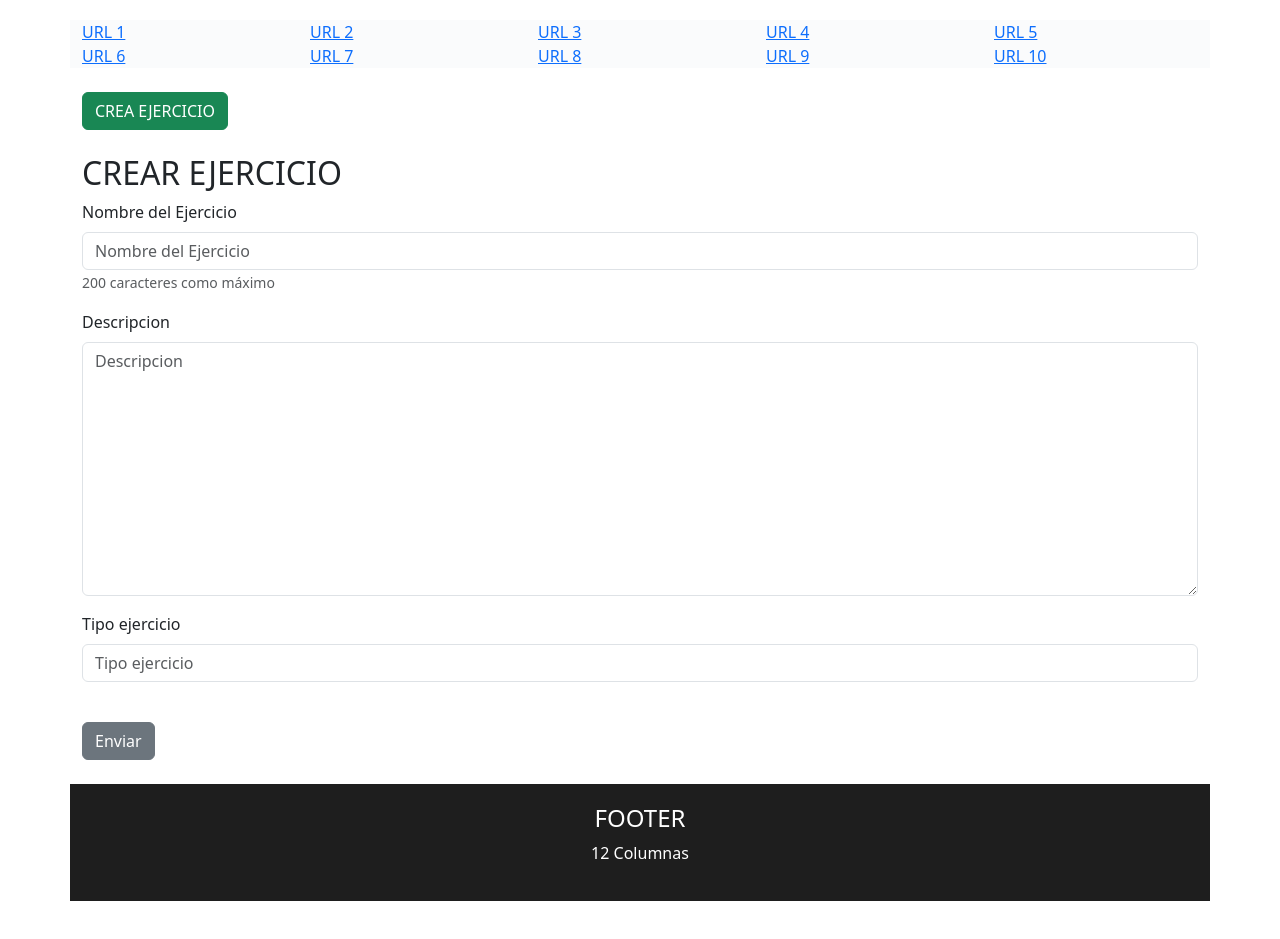
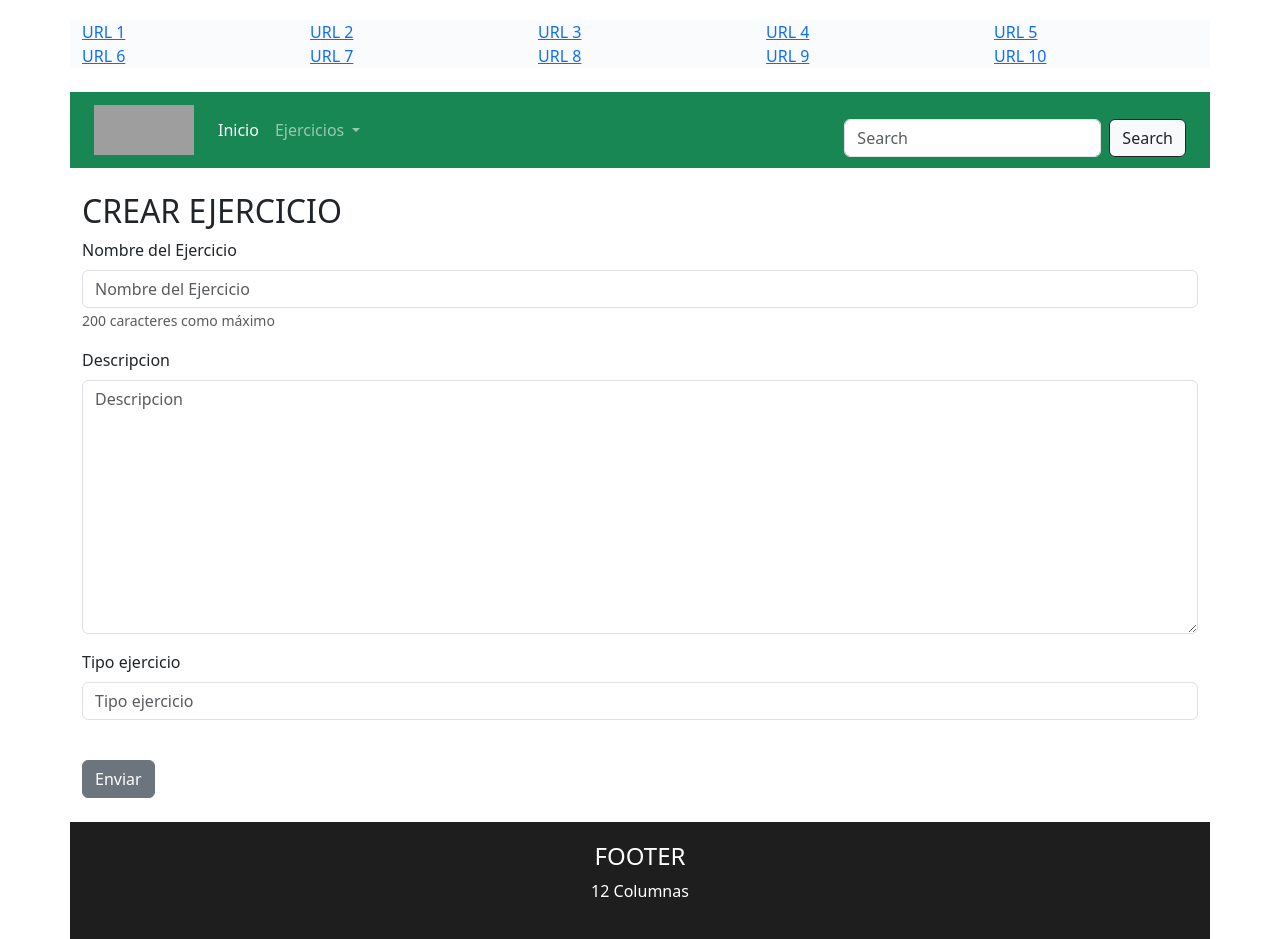
Before and after one commit to Gabbies20/App_Fitness, a Django app: page /create in a window 1280 px wide. Shown: the part 136-1075 px from the top of the page. Before the commit the page ends 1037 px from the top, so only its background shows below. Run offline with Django 3.2, Linux system fonts and the light colour scheme; some libraries are stand-ins or nearby versions; grey boxes are pictures that could not be loaded.

Commit message:
Crear formulario búsqueda

```diff
--- a/fitness/forms.py
+++ b/fitness/forms.py
@@ -42,3 +42,9 @@ class EjercicioModelForm(ModelForm):
             self.add_error('tipo_ejercicio','Este campo solo debe contener letras.')
 
         return self.cleaned_data
+
+
+#FORMULARIO DE BÚSQUEDA:
+class BusquedaEjercicioForm(forms.Form):
+    #E formulario solo tendra un campo y este no esta relacionado con ningún modelo, por esa razón se usa el formulario genérico.
+    textoBusqueda = forms.CharField(required=True)
--- a/fitness/templates/fitness/menu.html
+++ b/fitness/templates/fitness/menu.html
@@ -14,6 +14,56 @@
     {#<div class="col"><a href="">URL 12</a></div>#}
 </div>
 <br>
-<div class"row row-cols-4">
-    <div class="col"><a href=" {% url 'create' %}"><button type="button" class="btn btn-success">CREA EJERCICIO</button></a></div>
+<div class ="row">
+ <!-- <div class="col"><a href=" {% url 'create' %}"><button type="button" class="btn btn-success">CREA EJERCICIO</button></a></div>
+   <div class="col">
+       <form action="" class="d-flex mt-3" role="search" method="GET">
+           <input name="textoBusqueda" class="form-control me-2" type="search" placeholder="Search..." aria-label="Search">
+           <button class="btn btn-light btn-outline-dark" type="submit">Search</button>
+         </form>
+   </div>#}-->
+    <nav class="navbar navbar-expand-lg navbar-dark bg-success px-4">
+        <a class="navbar-brand" href="#">
+          <img src="{% static  'imagenes/logo.png' %}"
+              alt="" width="100" height="50"
+              class="d-inline-block align-text-middle">
+        </a>
+        <button class="navbar-toggler" type="button"
+          data-bs-toggle="collapse"
+          data-bs-target="#accionesBiblioteca"
+          aria-controls="navbarAccionesBiblioteca"
+          aria-expanded="false"
+          aria-label="Toggle navigation">
+          <span class="navbar-toggler-icon"></span>
+        </button>
+        <div class="collapse navbar-collapse" id="accionesBiblioteca">
+          <ul class="navbar-nav me-auto mb-2 mb-lg-0">
+            <li class="nav-item">
+              <a class="nav-link active" aria-current="page" href="{% url 'index' %}">Inicio</a>
+            </li>
+
+            <li class="nav-item dropdown">
+              <a class="nav-link dropdown-toggle" href="#"
+                  id="accionesLibrosLink"
+                  role="button"
+                  data-bs-toggle="dropdown"
+                  aria-expanded="false">
+                Ejercicios
+              </a>
+              <ul class="dropdown-menu" aria-labelledby="accionesLibrosLink">
+                <li><a class="dropdown-item" href="{% url 'lista_ejercicios' %}">Ver ejercicios</a></li>
+                <li><a class="dropdown-item" href="{% url 'create' %}">Crear Ejercicio</a></li>
+                <li><a class="dropdown-item" href="">Busqueda Avanzada del Ejercicio</a></li>
+              </ul>
+            </li>
+          </ul>
+
+          {# El formulario de búsqueda utiliza el método GET, por lo tanto el texto de búsqueda que introducimos, aprecerá en la url.#}
+          <form action="{% url 'ejercicio_buscar' %}" class="d-flex mt-3" role="search" method="GET">
+            <input name="textoBusqueda" class="form-control me-2" type="search" placeholder="Search" aria-label="Search">
+            <button class="btn btn-light btn-outline-dark" type="submit">Search</button>
+          </form>
+
+        </div>
+    </nav>
 </div>
--- a/fitness/urls.py
+++ b/fitness/urls.py
@@ -19,5 +19,7 @@ urlpatterns = [
     path('banco_tipo/<str:texto>',views.cuentas_bancarias,name='banco_tipo'),
     path('puntuacion_tres/<int:id_usuario>',views.puntuacion_tres,name='puntuacion_tres'),
     path('usuarios_sin_votos',views.usuarios_sin_votos,name='usuarios_sin_votos'),
-    path('create',views.ejercicio_crear,name='create')
+    path('create',views.ejercicio_crear,name='create'),
+    #Url de búsqueda:
+    path('ejercicio_buscar/',views.ejercicio_buscar,name='ejercicio_buscar'),
 ]
--- a/fitness/views.py
+++ b/fitness/views.py
@@ -186,3 +186,18 @@ def crear_ejercicio_modelo(formulario):
         except:
             pass
     return ejercicio_creado
+
+
+#Vista para la búsqueda:
+def ejercicio_buscar(request):
+    formulario = BusquedaEjercicioForm(request.GET)
+
+    if(formulario.is_valid()):
+        texto = formulario.cleaned_data.get('textoBusqueda')
+        ejercicios = Ejercicio.objects.prefetch_related('usuarios_votos')
+        ejercicios = ejercicios.filter(Q(nombre__contains=texto) | Q(descripcion__contains=texto)).all()
+        return render (request,'fitness/ejercicio_busqueda.html',{'ejercicio_mostrar':ejercicios,'texto_busqueda':texto})
+    if('HTPP_REFERER' in request.META):
+        return redirect(request.META['HTTP_REFERER'])
+    else:
+        return redirect('index')
--- a/requirements.txt
+++ b/requirements.txt
@@ -1,6 +1,6 @@
 Django~=4.2.7
 django-seed~=0.3.1
 psycopg2-binary~=2.9.9
-Pillow
+Pillow~=10.1.0
 django-bootstrap-v5~=1.0.11
 django-bootstrap-icons~=0.8.6
```
Also changed, not shown: fitness/templates/fitness/ejercicio_busqueda.html (added, +23 -0 lines).
